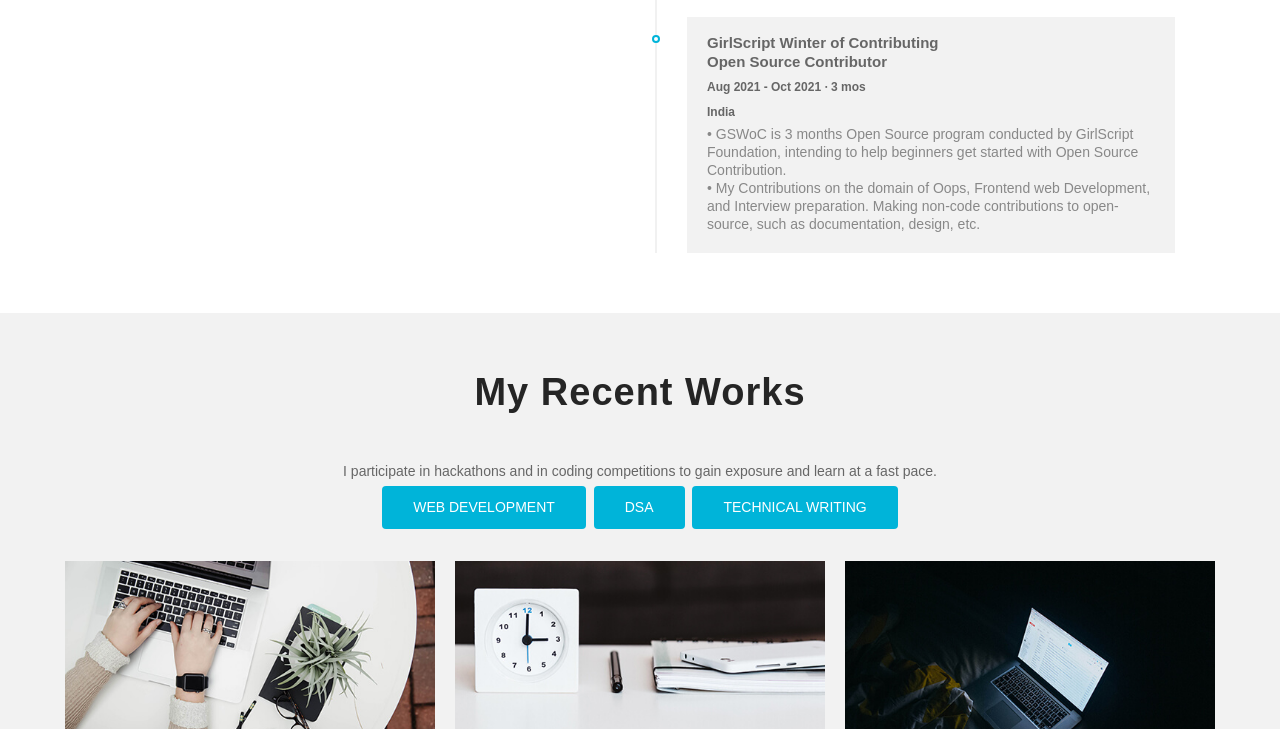
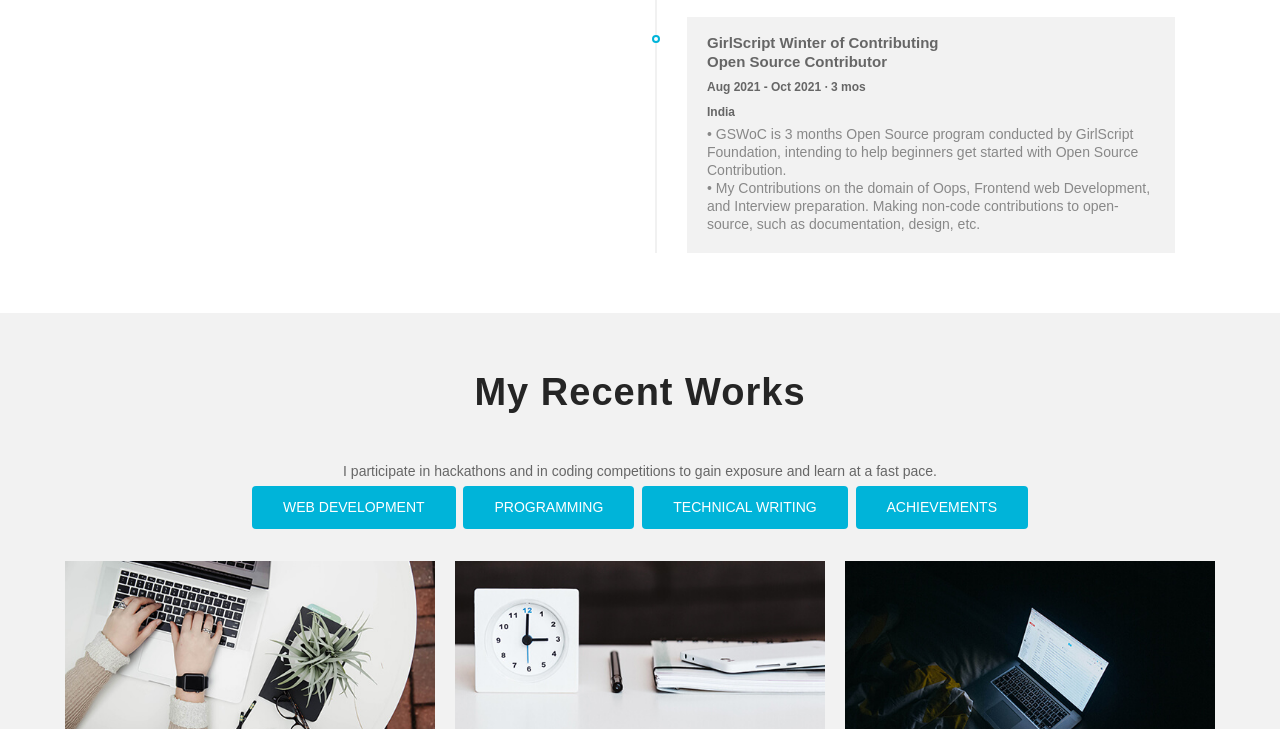
Before and after one commit to amansrv/Amanrv-Portfolio, a plain HTML site: page index.html in a window 1280 px wide. Shown: the part 3032-3761 px from the top of the page. Drawn offline with Linux system fonts and the light colour scheme; files whose address does not match are found by name.

Commit message:
Update index.html

```diff
--- a/index.html
+++ b/index.html
@@ -351,7 +351,7 @@
                     <p class="line-text">
                       In Computer Science Engineering (SCSE)
                     </p>
-                    <p>8.03 CGPA</p>
+                    <p>8.09 CGPA</p>
                   </div>
                 </li>
                 <li>
@@ -504,13 +504,16 @@
                 All
               </a> -->
               <a class="filter btn btn-common" data-filter=".design">
-                Web Development
+                WEB DEVELOPMENT
               </a>
               <a class="filter btn btn-common" data-filter=".development">
-                DSA
+                PROGRAMMING
               </a>
               <a class="filter btn btn-common" data-filter=".print">
-                Technical Writing
+                TECHNICAL WRITING
+              </a>
+              <a class="filter btn btn-common" data-filter=".print">
+                ACHIEVEMENTS
               </a>
             </div>
             <!-- Portfolio Controller/Buttons Ends -->
```
